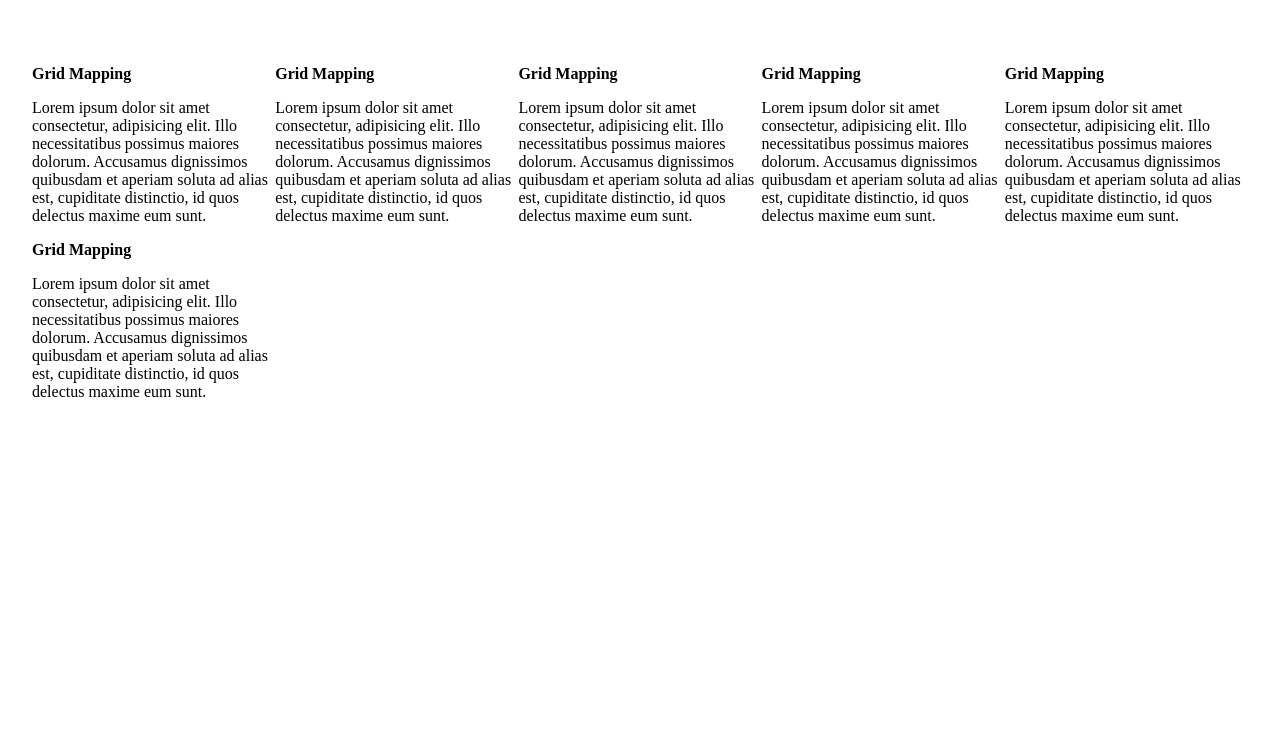
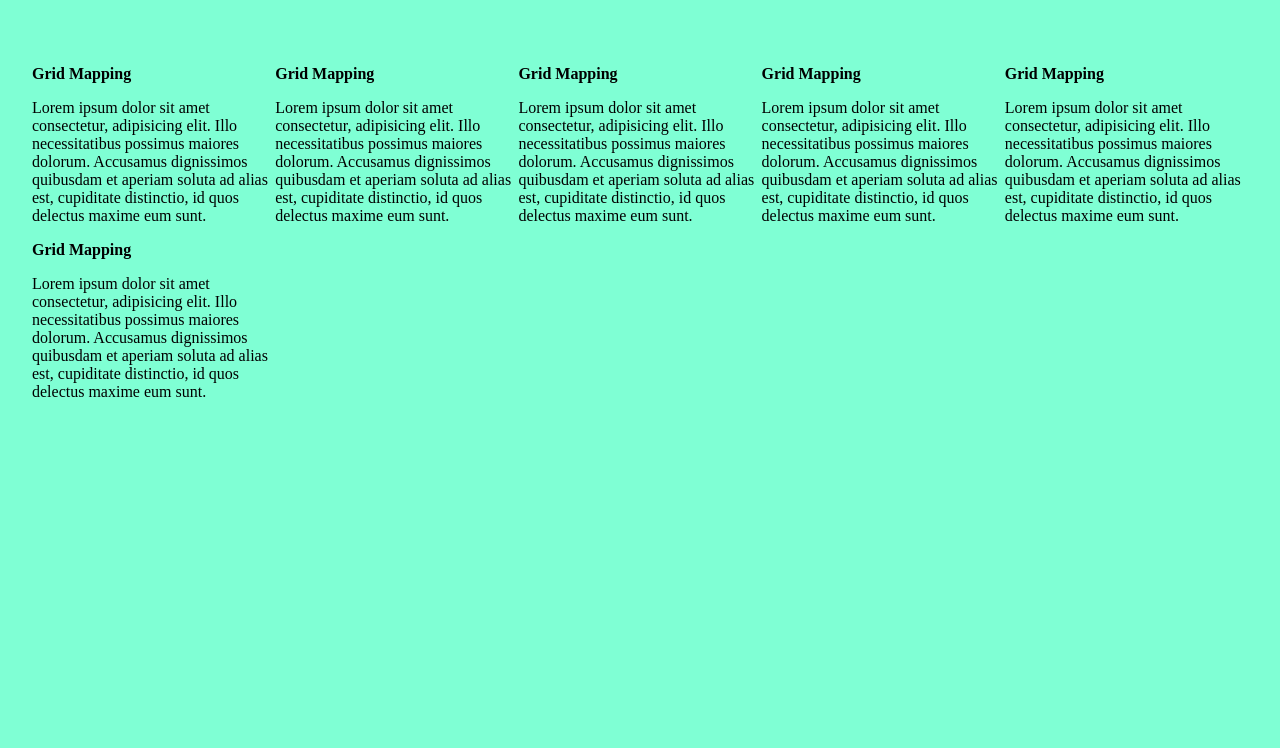
Before and after one commit to TeboM/Responsive-CSS-Grid, a plain HTML site: page index.html in a window 1280 px wide. Shown: the part 132-880 px from the top of the page. Drawn offline with Linux system fonts and the light colour scheme.

Commit message:
Changed background color (Aquamarine)

```diff
--- a/css/main.scss
+++ b/css/main.scss
@@ -1,14 +1,17 @@
 body, html {
     height: 100%;
+
 }
 
 body {
+    background-color: red($color: #991e1e);
     margin: 0;
     font-family: 'Monsterrat';
 }
 
 h1 {
     margin: 5rem;
+
 }
 
     .row {
```
Also changed, not shown: css/main.css.
